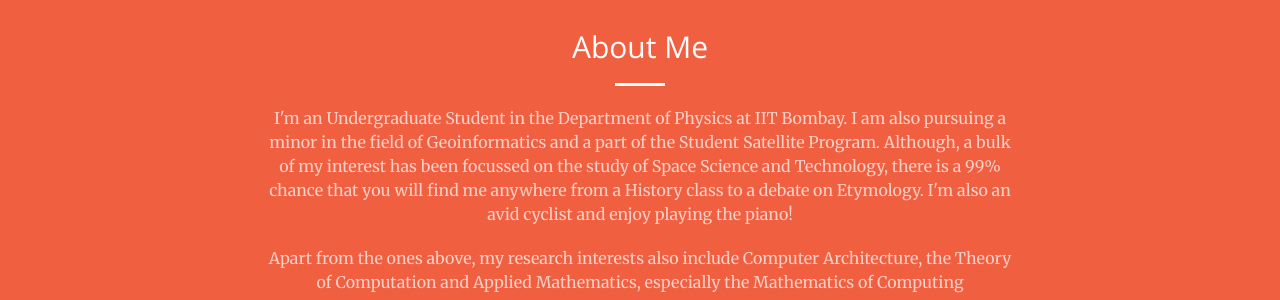
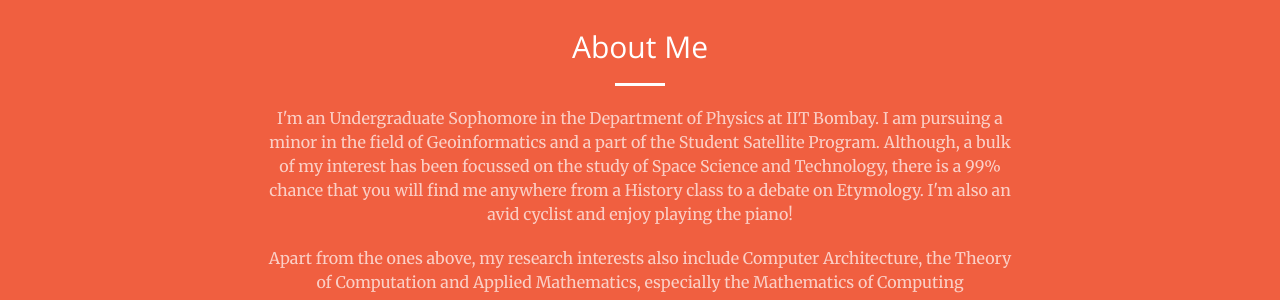
Before and after one commit to aravindbharathi/aravindbharathi.github.io, a Jekyll site: the page built from index.html, in a window 1280 px wide and 900 px high, scrolled down 818 px. Shown: the part 152-452 px from the top of the window. Built offline with Jekyll 4.4.1, drawn with Linux system fonts in a browser that asks for light colours.

Commit message:
Update call-to-action.html

```diff
--- a/_includes/call-to-action.html
+++ b/_includes/call-to-action.html
@@ -4,7 +4,7 @@
             <div class="col-lg-8 col-lg-offset-2 text-center">
                 <h2 class="section-heading">About Me</h2>
                 <hr class="light">
-                <p class="text-faded">I'm an Undergraduate Student in the Department of Physics at IIT Bombay. I am also pursuing a minor in the field of Geoinformatics and a part of the Student Satellite Program. Although, a bulk of my interest has been focussed on the study of Space Science and Technology, there is a 99% chance that you will find me anywhere from a History class to a debate on Etymology. I'm also an avid cyclist and enjoy playing the piano!</p>
+                <p class="text-faded">I'm an Undergraduate Sophomore in the Department of Physics at IIT Bombay. I am pursuing a minor in the field of Geoinformatics and a part of the Student Satellite Program. Although, a bulk of my interest has been focussed on the study of Space Science and Technology, there is a 99% chance that you will find me anywhere from a History class to a debate on Etymology. I'm also an avid cyclist and enjoy playing the piano!</p>
                 <p class="text-faded">Apart from the ones above, my research interests also include Computer Architecture, the Theory of Computation and Applied Mathematics, especially the Mathematics of Computing</p>
                 <a href="#stuff" class="btn btn-default btn-xl">What else?</a><br><br><br>
             <p style="font-size:6px" style="text-align:right;">*By space science and technology, I mean pretty much everything - from astrophysics and cosmology to spaceflight mechanics and planetary sciences and even guidance and navigation algorithms</p>
```
